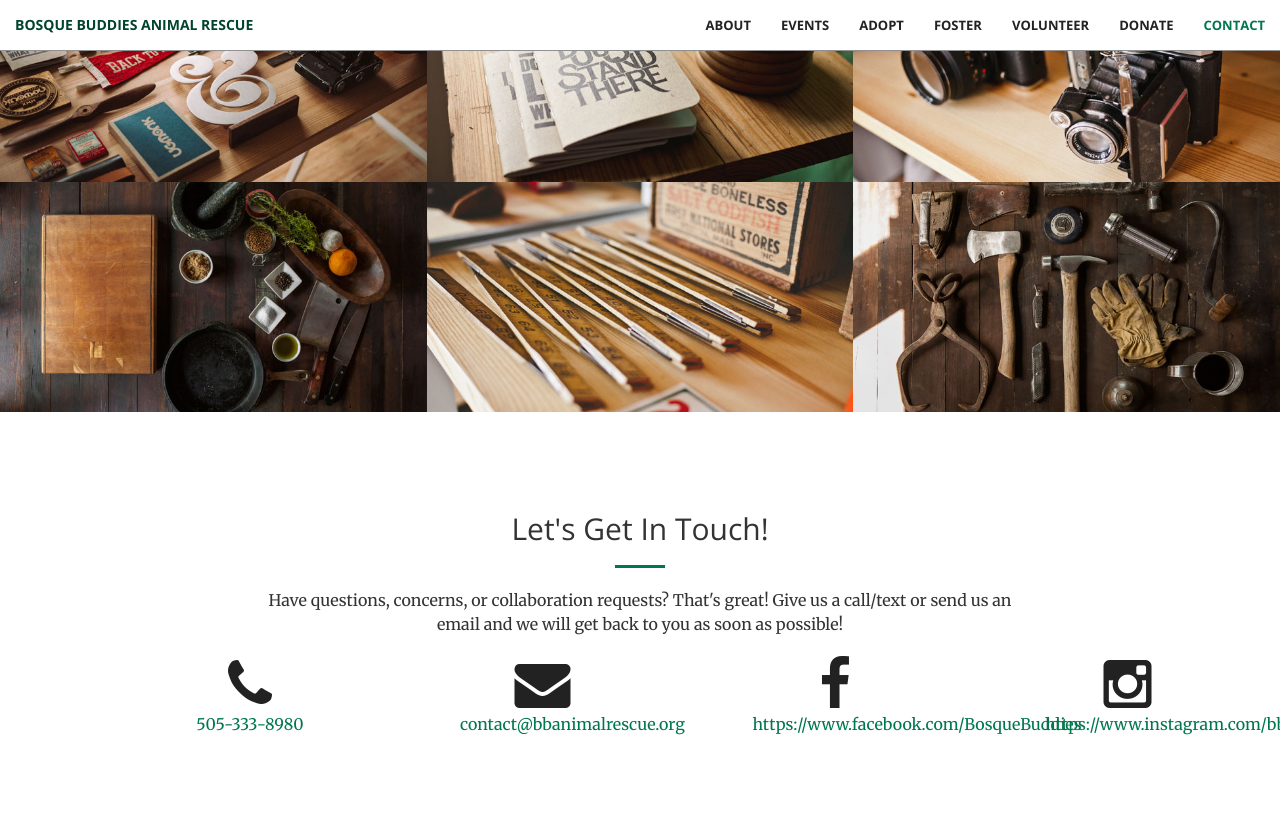
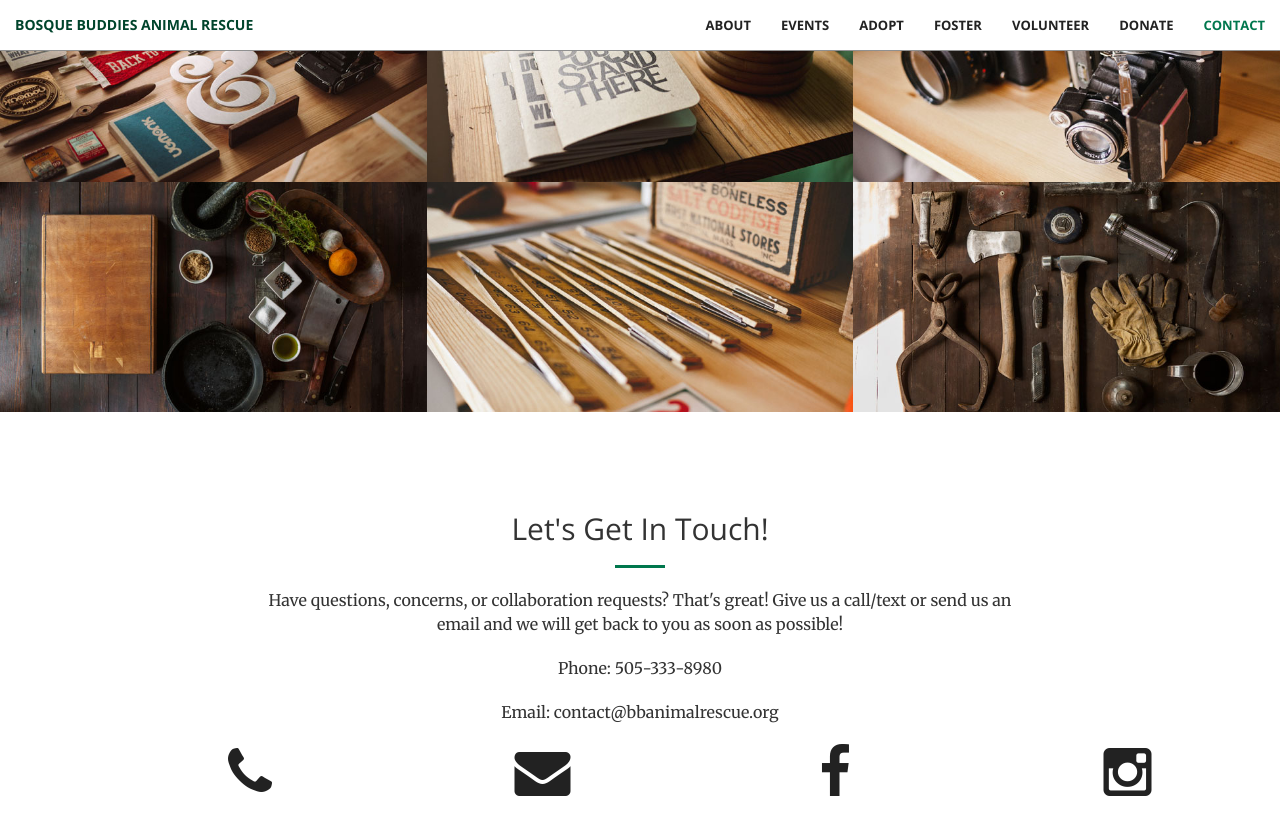
Before and after one commit to bbanimalrescue/bbanimalrescue.github.io, a Jekyll site: the page built from index.html, in a window 1280 px wide and 900 px high, scrolled down 3525 px. Shown: the top 835 px of the window. Built offline with Jekyll 4.4.1, drawn with Linux system fonts in a browser that asks for light colours.

Commit message:
Removed text links from under icons in contact page because they aren't cooperating and keep showing up all stupid

```diff
--- a/_includes/contact.html
+++ b/_includes/contact.html
@@ -5,31 +5,29 @@
                 <h2 class="section-heading">Let's Get In Touch!</h2>
                 <hr class="primary">
                 <p>Have questions, concerns, or collaboration requests? That's great! Give us a call/text or send us an email and we will get back to you as soon as possible!</p>
+                <p>Phone: 505-333-8980</p>
+                <p>Email: contact@bbanimalrescue.org</p>
             </div>
         </div>
         <div class="row">
             <div class="col-lg-2 col-lg-offset-1 text-center">
                 <a href="tel:{{ site.phone }}">
                     <i class="fa fa-phone fa-3x wow bounceIn" data-wow-delay=".1s"></i>
-                    <p>505-333-8980</p>
                 </a>
             </div>
             <div class="col-lg-2 col-lg-offset-1 text-center">
                 <a href="mailto:{{ site.email }}">
                     <i class="fa fa-envelope fa-3x wow bounceIn" data-wow-delay=".1s"></i>
-                    <p>{{ site.email }}</p>
                 </a>
             </div>
             <div class="col-lg-2 col-lg-offset-1 text-center">
                 <a href="https://www.facebook.com/{{ site.facebook_username }}">
                     <i class="fa fa-facebook fa-3x wow bounceIn" data-wow-delay=".1s"></i>
-                    <p>https://www.facebook.com/{{ site.facebook_username }}</p>
                 </a>
             </div>
             <div class="col-lg-2 col-lg-offset-1 text-center">
                 <a href="https://www.instagram.com/{{ site.instagram_username }}">
                     <i class="fa fa-instagram fa-3x wow bounceIn" data-wow-delay=".1s"></i>
-                    <p>https://www.instagram.com/{{ site.instagram_username }}</p>
                 </a>
             </div>
         </div>
```
